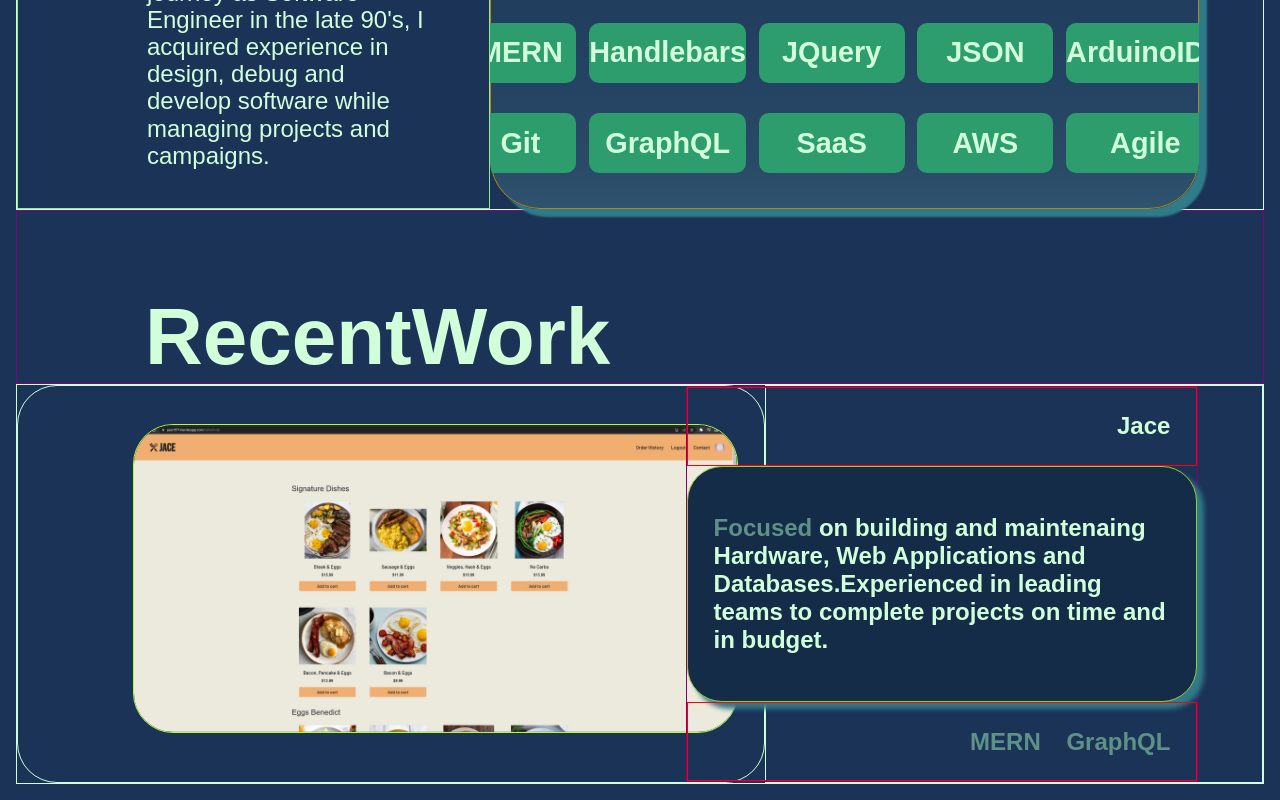
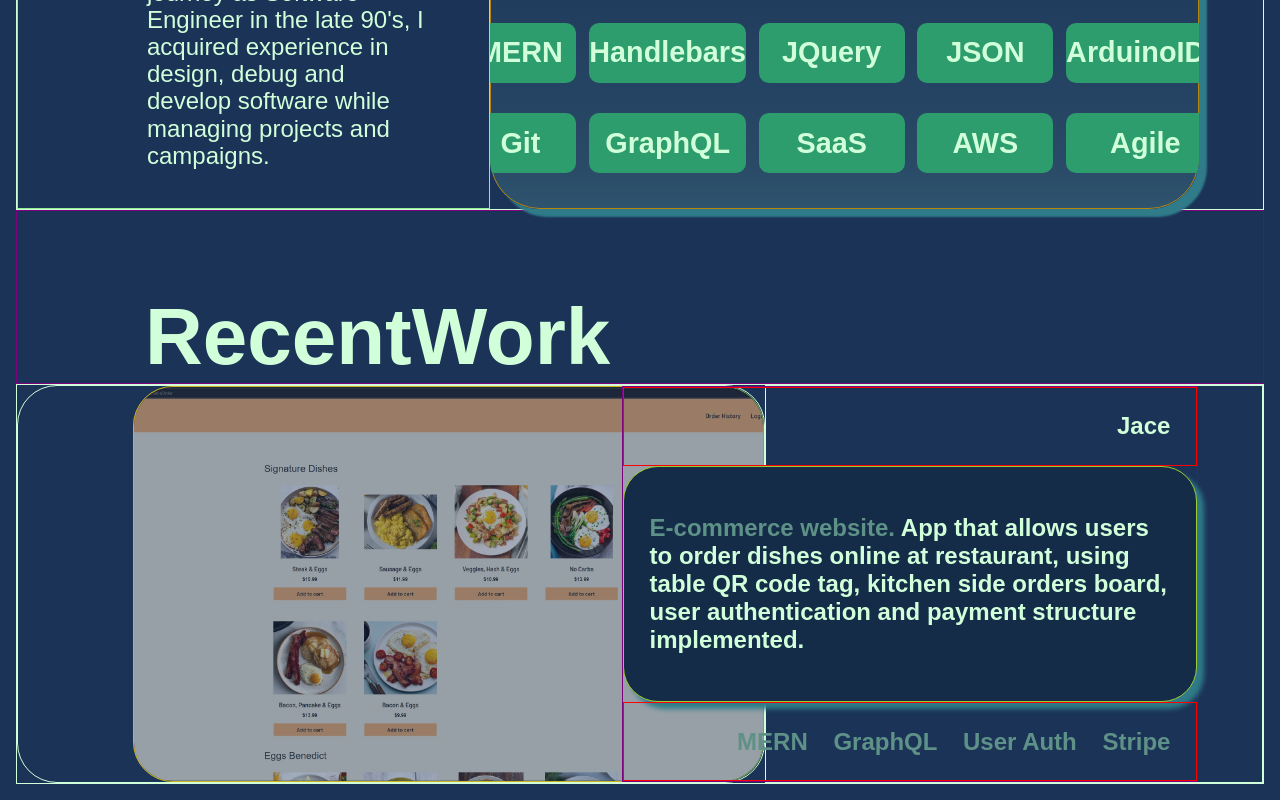
Before and after one commit to cdennis27/CezarPortfolioR, a React (Create React App) app: page / in a window 1280 px wide. Shown: the part 760-1560 px from the top of the page. Built offline with nearby package versions, Linux system fonts and the light colour scheme.

Commit message:
test css

```diff
--- a/src/pages/Charger73.js
+++ b/src/pages/Charger73.js
@@ -2,6 +2,6 @@ import React from 'react'
 
 export default function Charger73() {
   return (
-    <div>Why did you click there?????</div>
+    <div>Additional information here if needed</div>
   )
 }
--- a/src/pages/Home.js
+++ b/src/pages/Home.js
@@ -60,19 +60,21 @@ export default function Home() {
         RecentWork
       </div>
       <div className="work-container">
-        <div className="work-container-left">
-          <a href="https://jace1971.herokuapp.com/"><img className="work-img" src={work1} alt="drawing of me" /></a>
-
-        </div>
+        <a href="https://jace1971.herokuapp.com/" className="work-container-left">
+          <img className="work-img" src={work1} alt="drawing of me" />
+          <div className="work-overlay"></div>
+        </a>
         <div className="work-container-right">
           <div className="work-tag">
             <h1>Jace</h1>
-            <div className="work-text-container">
-              <p><span className="dark-font-color">Focused</span> on building and maintenaing Hardware, Web Applications and Databases.Experienced in leading teams to complete projects on time and in budget.</p>
-            </div>
+            <a href="https://jace1971.herokuapp.com/" className="work-text-container">
+              <p><span className="dark-font-color">E-commerce website. </span>App that allows users to order dishes online at restaurant, using table QR code tag, kitchen side orders board, user authentication and payment structure implemented.</p>
+            </a>
             <ul className="work-skills">
-              <li><a href="https://www.mongodb.com/mern-stack#:~:text=MERN%20stands%20for%20MongoDB%2C%20Express,MongoDB%20%E2%80%94%20document%20database" target="_blank">MERN</a></li>
-              <li><a href="https://graphql.org/" target="_blank">GraphQL</a></li>
+              <li><a href="https://www.mongodb.com/mern-stack#:~:text=MERN%20stands%20for%20MongoDB%2C%20Express,MongoDB%20%E2%80%94%20document%20database" target="_blank" rel="noopener noreferrer">MERN</a></li>
+              <li><a href="https://graphql.org/" target="_blank" rel="noopener noreferrer">GraphQL</a></li>
+              <li><a href="https://www.google.com/search?q=user+authentication&sxsrf=APwXEddm0LVCHmxmM5KD8oZWgrmxMQV2pA%3A1682533061179&ei=xWpJZMDPCqqdptQPrrW5yAM&ved=0ahUKEwiAxryLlMj-AhWqjokEHa5aDjkQ4dUDCBA&uact=5&oq=user+authentication&gs_lcp=Cgxnd3Mtd2l6LXNlcnAQAzIECCMQJzIHCAAQigUQQzIFCAAQgAQyBwgAEIoFEEMyBwgAEIoFEEMyBQgAEIAEMgcIABCKBRBDMgUIABCABDIFCAAQgAQyBQgAEIAEOgoIABBHENYEELADSgQIQRgAUN0FWN0FYLMHaAFwAXgAgAFOiAFOkgEBMZgBAKABAcgBCMABAQ&sclient=gws-wiz-serp#bsht=Cgdic2h3Y2hwEgQIBDAB" target="_blank" rel="noopener noreferrer">User Auth</a></li>
+              <li><a href="https://stripe.com/" target="_blank" rel="noopener noreferrer">Stripe</a></li>
             </ul>
           </div>
         </div>
--- a/src/styles.css
+++ b/src/styles.css
@@ -321,19 +321,39 @@ body {
     flex-direction: column;
     justify-content: center;
     align-items: center;
-    padding: 0 2vw 0 9vw;
+    padding: 0 0vw 0 9vw;
     margin: 0 0 0 0;
     border-radius: 40px;
     overflow: hidden;
+    position: relative;
 }
 
 .work-img {
     width: 100%;
-    height: auto;
+    height: 100%;
     object-fit: cover;
     border: 1px solid greenyellow;
     border-radius: 40px;
     overflow: hidden;
+    position: relative;
+
+}
+
+.work-overlay {
+    content: "";
+    background-color: var(--bgDark);
+    display: block;
+    position: absolute;
+    top: 0;
+    left: 0;
+    bottom: 0;
+    right: 0;
+    opacity: 0.4;
+    margin: 0 0 0 9vw;
+    border-radius: 40px;
+    height: 100%;
+    width: 100%;
+    border: 1px solid orangered;
 
 }
 
@@ -352,7 +372,7 @@ body {
 }
 
 .work-tag {
-    width: 40vw;
+    width: 45vw;
     height: 100%;
     border: 1px solid var(--fontLight);
     font-size: 1rem;
```
